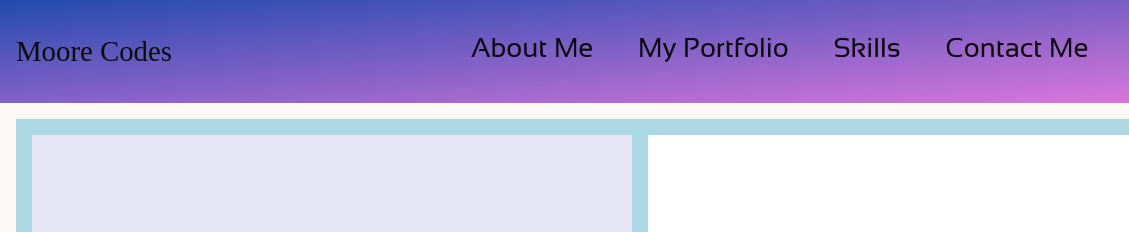
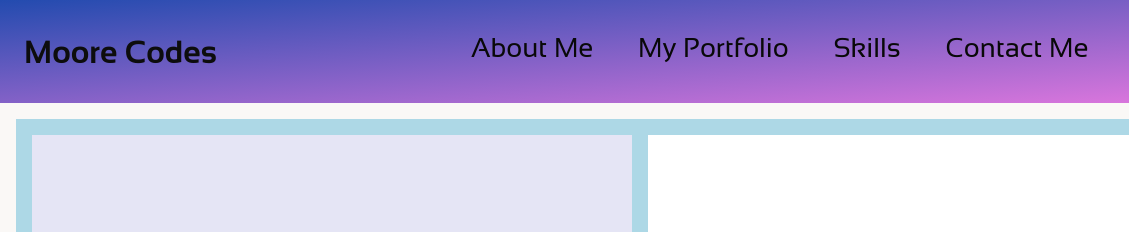
Before and after one commit to Deadicate/My-Site, a plain HTML site: page index.html in a window 1280 px wide. Shown: the top 232 px of the page, 0-1129 px from the left. Drawn offline with Linux system fonts and the light colour scheme; files whose address does not match are found by name.

Commit message:
changed the logo to be in sansation Bold

```diff
--- a/CSS/styles.css
+++ b/CSS/styles.css
@@ -1,11 +1,21 @@
 /* UTILITIES */
 @font-face {
-  font-family: 'sansationregular';
+  font-family: 'sansation';
   src:
   local('sansationregular'),
   local('Sansation-Regular-webfont'),
   url('../Fonts/Sansation-Regular-webfont.woff') format('woff');
   font-weight: normal;
+  font-style: normal;
+}
+
+@font-face {
+  font-family: 'sansation';
+  src:
+  local('sansationbold'),
+  local('Sansation-Bold-webfont'),
+  url('../Fonts/Sansation-Bold-webfont.woff') format('woff');
+  font-weight: bold;
   font-style: normal;
 }
 
@@ -80,7 +90,7 @@ li {
 
 .nav-links a {
   color: #090909;
-  font-family: 'sansationregular', Arial, Helvetica, sans-serif;
+  font-family: 'sansation', Arial, Helvetica, sans-serif;
   }
 
 .menu {
@@ -100,9 +110,10 @@ li {
   }
 
 .logo {
-  font-size: 1.8rem;
-  padding: .5rem
+  font-size: 2rem;
+  padding: .5rem;
   font-family: 'sansation', sans-serif;
+  font-weight: bold;
   }
 
 footer {
```
Also changed, not shown: Fonts/Sansation-Bold-webfont.woff (added).
